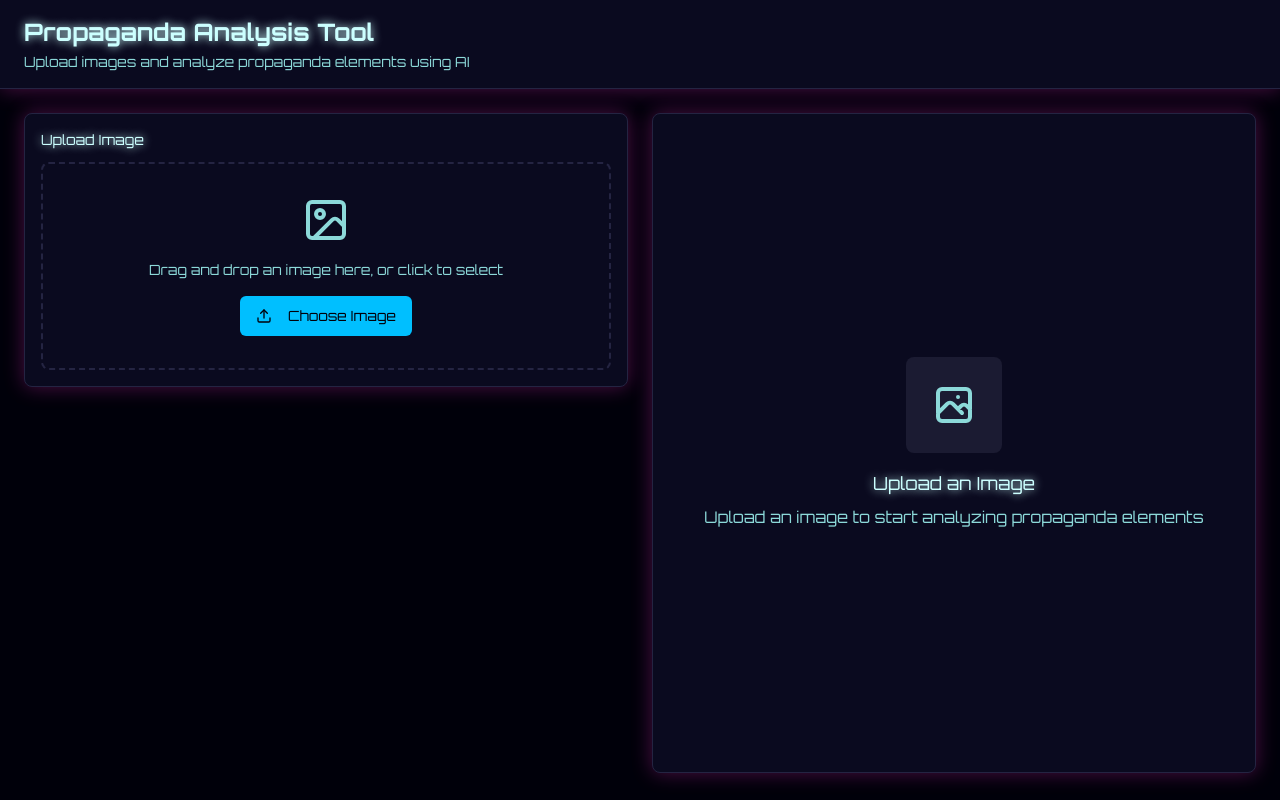
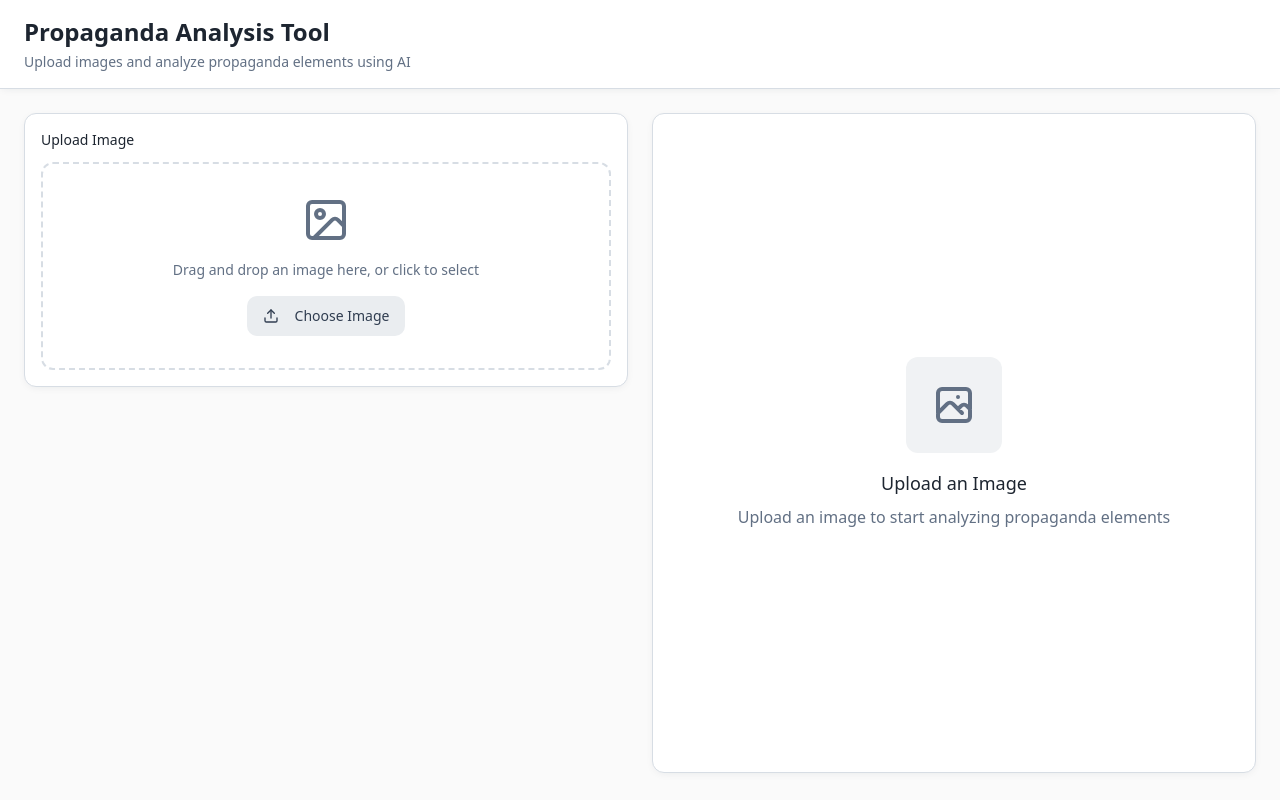
Before and after one commit to yllkryeziu/propaganda-spotter-web, a React (Vite) app: page / in a window 1280 px wide. Built offline with nearby package versions, Linux system fonts and the light colour scheme; the HTML template or start-up script is replaced by a standard one.

Commit message:
Reverted to commit 66c061004fa14ab4908d01c1fe9ced620f4eada8

```diff
--- a/index.html
+++ b/index.html
@@ -16,10 +16,6 @@
     <meta name="twitter:card" content="summary_large_image" />
     <meta name="twitter:site" content="@lovable_dev" />
     <meta name="twitter:image" content="https://lovable.dev/opengraph-image-p98pqg.png" />
-
-    <link rel="preconnect" href="https://fonts.googleapis.com">
-    <link rel="preconnect" href="https://fonts.gstatic.com" crossorigin>
-    <link href="https://fonts.googleapis.com/css2?family=Orbitron:wght@400;700;900&family=Share+Tech+Mono&display=swap" rel="stylesheet">
   </head>
 
   <body>
--- a/src/index.css
+++ b/src/index.css
@@ -2,57 +2,54 @@
 @tailwind components;
 @tailwind utilities;
 
-/* Retro Propaganda Analysis Tool Design System */
+/* Propaganda Analysis Tool Design System */
 
 @layer base {
   :root {
-    --background: 240 100% 2%;
-    --foreground: 180 100% 90%;
+    --background: 0 0% 98%;
+    --foreground: 215 25% 15%;
 
-    --card: 240 50% 8%;
-    --card-foreground: 180 100% 90%;
+    --card: 0 0% 100%;
+    --card-foreground: 215 25% 15%;
 
-    --popover: 240 50% 8%;
-    --popover-foreground: 180 100% 90%;
+    --popover: 0 0% 100%;
+    --popover-foreground: 215 25% 15%;
 
-    --primary: 315 100% 60%;
-    --primary-foreground: 240 100% 2%;
-    --primary-hover: 315 100% 70%;
+    --primary: 215 50% 20%;
+    --primary-foreground: 0 0% 98%;
+    --primary-hover: 215 50% 25%;
 
-    --secondary: 195 100% 50%;
-    --secondary-foreground: 240 100% 2%;
-    --secondary-hover: 195 100% 60%;
+    --secondary: 210 15% 93%;
+    --secondary-foreground: 215 25% 25%;
+    --secondary-hover: 210 15% 88%;
 
-    --muted: 240 30% 15%;
-    --muted-foreground: 180 50% 70%;
+    --muted: 210 15% 95%;
+    --muted-foreground: 215 15% 45%;
 
-    --accent: 60 100% 50%;
-    --accent-foreground: 240 100% 2%;
+    --accent: 210 15% 93%;
+    --accent-foreground: 215 25% 25%;
 
-    --warning: 30 100% 60%;
-    --warning-foreground: 240 100% 2%;
-    --warning-muted: 30 100% 95%;
+    --warning: 25 95% 55%;
+    --warning-foreground: 0 0% 98%;
+    --warning-muted: 25 95% 95%;
 
-    --highlight: 285 100% 70%;
-    --highlight-foreground: 240 100% 2%;
-    --highlight-muted: 285 100% 95%;
+    --highlight: 15 85% 60%;
+    --highlight-foreground: 0 0% 98%;
+    --highlight-muted: 15 85% 96%;
 
-    --destructive: 0 100% 60%;
-    --destructive-foreground: 240 100% 2%;
+    --destructive: 0 84.2% 60.2%;
+    --destructive-foreground: 210 40% 98%;
 
-    --border: 240 30% 20%;
-    --input: 240 30% 15%;
-    --ring: 315 100% 60%;
+    --border: 214.3 20% 87%;
+    --input: 214.3 20% 92%;
+    --ring: 215 50% 20%;
 
-    --radius: 0.5rem;
+    --radius: 0.75rem;
 
-    /* Retro Shadows & Effects */
-    --shadow-soft: 0 0 20px hsl(315 100% 60% / 0.3);
-    --shadow-medium: 0 0 40px hsl(315 100% 60% / 0.5);
-    --shadow-strong: 0 0 60px hsl(315 100% 60% / 0.7);
-    --shadow-neon: 0 0 10px hsl(315 100% 60%), 0 0 20px hsl(315 100% 60%), 0 0 40px hsl(315 100% 60%);
-    --shadow-cyan: 0 0 10px hsl(195 100% 50%), 0 0 20px hsl(195 100% 50%), 0 0 40px hsl(195 100% 50%);
-    --shadow-yellow: 0 0 10px hsl(60 100% 50%), 0 0 20px hsl(60 100% 50%), 0 0 40px hsl(60 100% 50%);
+    /* Shadows */
+    --shadow-soft: 0 2px 8px -2px hsl(215 25% 15% / 0.08);
+    --shadow-medium: 0 4px 16px -4px hsl(215 25% 15% / 0.12);
+    --shadow-strong: 0 8px 32px -8px hsl(215 25% 15% / 0.16);
 
     /* Transitions */
     --transition-smooth: all 0.3s cubic-bezier(0.4, 0, 0.2, 1);
@@ -76,41 +73,41 @@
   }
 
   .dark {
-    --background: 240 100% 1%;
-    --foreground: 315 100% 90%;
+    --background: 222.2 84% 4.9%;
+    --foreground: 210 40% 98%;
 
-    --card: 240 50% 5%;
-    --card-foreground: 315 100% 90%;
+    --card: 222.2 84% 4.9%;
+    --card-foreground: 210 40% 98%;
 
-    --popover: 240 50% 5%;
-    --popover-foreground: 315 100% 90%;
+    --popover: 222.2 84% 4.9%;
+    --popover-foreground: 210 40% 98%;
 
-    --primary: 315 100% 70%;
-    --primary-foreground: 240 100% 1%;
+    --primary: 210 40% 98%;
+    --primary-foreground: 222.2 47.4% 11.2%;
 
-    --secondary: 195 100% 60%;
-    --secondary-foreground: 240 100% 1%;
+    --secondary: 217.2 32.6% 17.5%;
+    --secondary-foreground: 210 40% 98%;
 
-    --muted: 240 30% 10%;
-    --muted-foreground: 315 50% 60%;
+    --muted: 217.2 32.6% 17.5%;
+    --muted-foreground: 215 20.2% 65.1%;
 
-    --accent: 60 100% 60%;
-    --accent-foreground: 240 100% 1%;
+    --accent: 217.2 32.6% 17.5%;
+    --accent-foreground: 210 40% 98%;
 
-    --destructive: 0 100% 70%;
-    --destructive-foreground: 240 100% 1%;
+    --destructive: 0 62.8% 30.6%;
+    --destructive-foreground: 210 40% 98%;
 
-    --border: 240 30% 15%;
-    --input: 240 30% 10%;
-    --ring: 315 100% 70%;
-    --sidebar-background: 240 50% 5%;
-    --sidebar-foreground: 315 100% 90%;
-    --sidebar-primary: 315 100% 70%;
-    --sidebar-primary-foreground: 240 100% 1%;
-    --sidebar-accent: 240 30% 10%;
-    --sidebar-accent-foreground: 315 100% 90%;
-    --sidebar-border: 240 30% 15%;
-    --sidebar-ring: 315 100% 70%;
+    --border: 217.2 32.6% 17.5%;
+    --input: 217.2 32.6% 17.5%;
+    --ring: 212.7 26.8% 83.9%;
+    --sidebar-background: 240 5.9% 10%;
+    --sidebar-foreground: 240 4.8% 95.9%;
+    --sidebar-primary: 224.3 76.3% 48%;
+    --sidebar-primary-foreground: 0 0% 100%;
+    --sidebar-accent: 240 3.7% 15.9%;
+    --sidebar-accent-foreground: 240 4.8% 95.9%;
+    --sidebar-border: 240 3.7% 15.9%;
+    --sidebar-ring: 217.2 91.2% 59.8%;
   }
 }
 
@@ -120,30 +117,6 @@
   }
 
   body {
-    @apply bg-background text-foreground font-orbitron;
-    background-image:
-      radial-gradient(circle at 25% 25%, hsl(315 100% 60% / 0.1) 0%, transparent 50%),
-      radial-gradient(circle at 75% 75%, hsl(195 100% 50% / 0.1) 0%, transparent 50%);
-  }
-
-  h1, h2, h3, h4, h5, h6 {
-    @apply font-orbitron font-bold;
-    text-shadow: 0 0 10px currentColor;
-  }
-
-  .retro-glow {
-    box-shadow: var(--shadow-neon);
-  }
-
-  .retro-border {
-    border: 2px solid hsl(var(--primary));
-    box-shadow:
-      inset 0 0 10px hsl(var(--primary) / 0.2),
-      0 0 20px hsl(var(--primary) / 0.3);
-  }
-
-  .retro-text {
-    font-family: 'Share Tech Mono', monospace;
-    text-shadow: 0 0 5px currentColor;
+    @apply bg-background text-foreground;
   }
 }
--- a/tailwind.config.ts
+++ b/tailwind.config.ts
@@ -70,10 +70,6 @@ export default {
           ring: "hsl(var(--sidebar-ring))",
         },
       },
-      fontFamily: {
-        orbitron: ['Orbitron', 'sans-serif'],
-        'share-tech': ['Share Tech Mono', 'monospace'],
-      },
       borderRadius: {
         lg: "var(--radius)",
         md: "calc(var(--radius) - 2px)",
@@ -83,9 +79,6 @@ export default {
         soft: "var(--shadow-soft)",
         medium: "var(--shadow-medium)",
         strong: "var(--shadow-strong)",
-        neon: "var(--shadow-neon)",
-        cyan: "var(--shadow-cyan)",
-        yellow: "var(--shadow-yellow)",
       },
       keyframes: {
         "accordion-down": {
```
